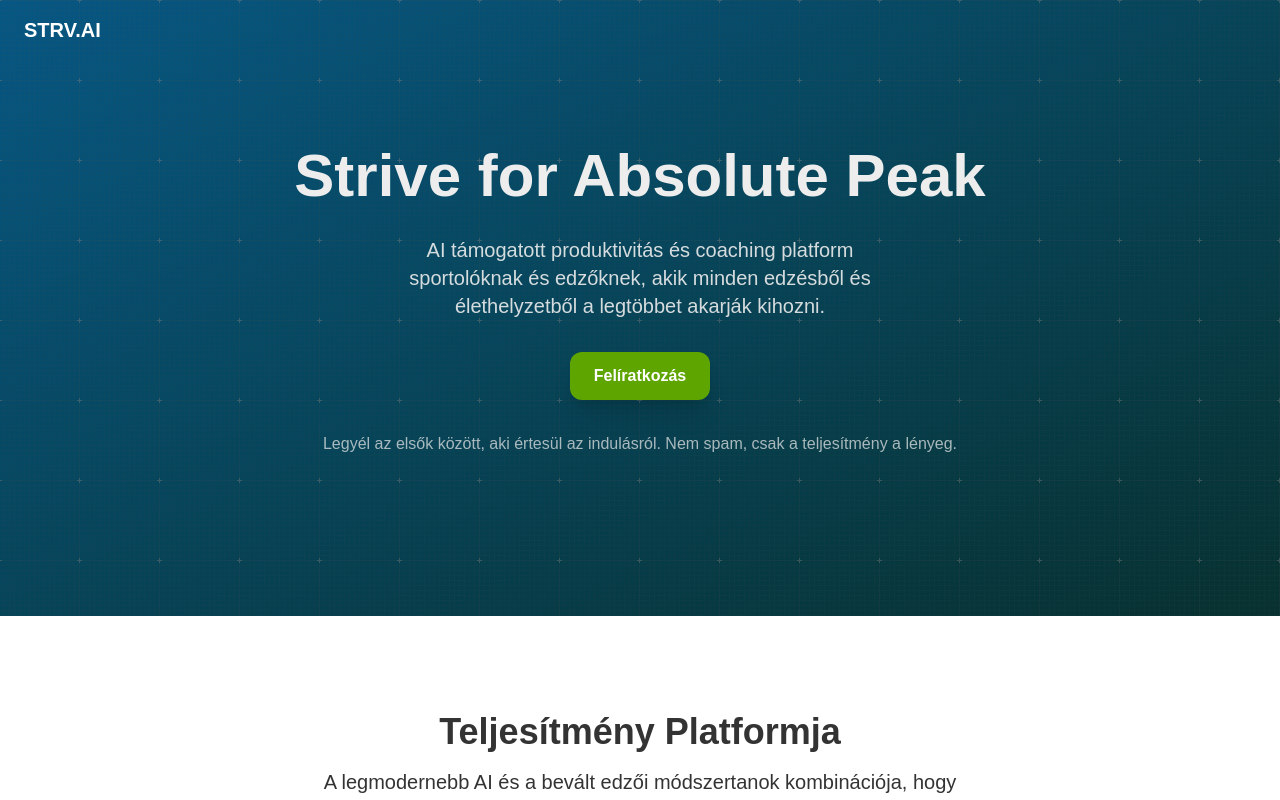
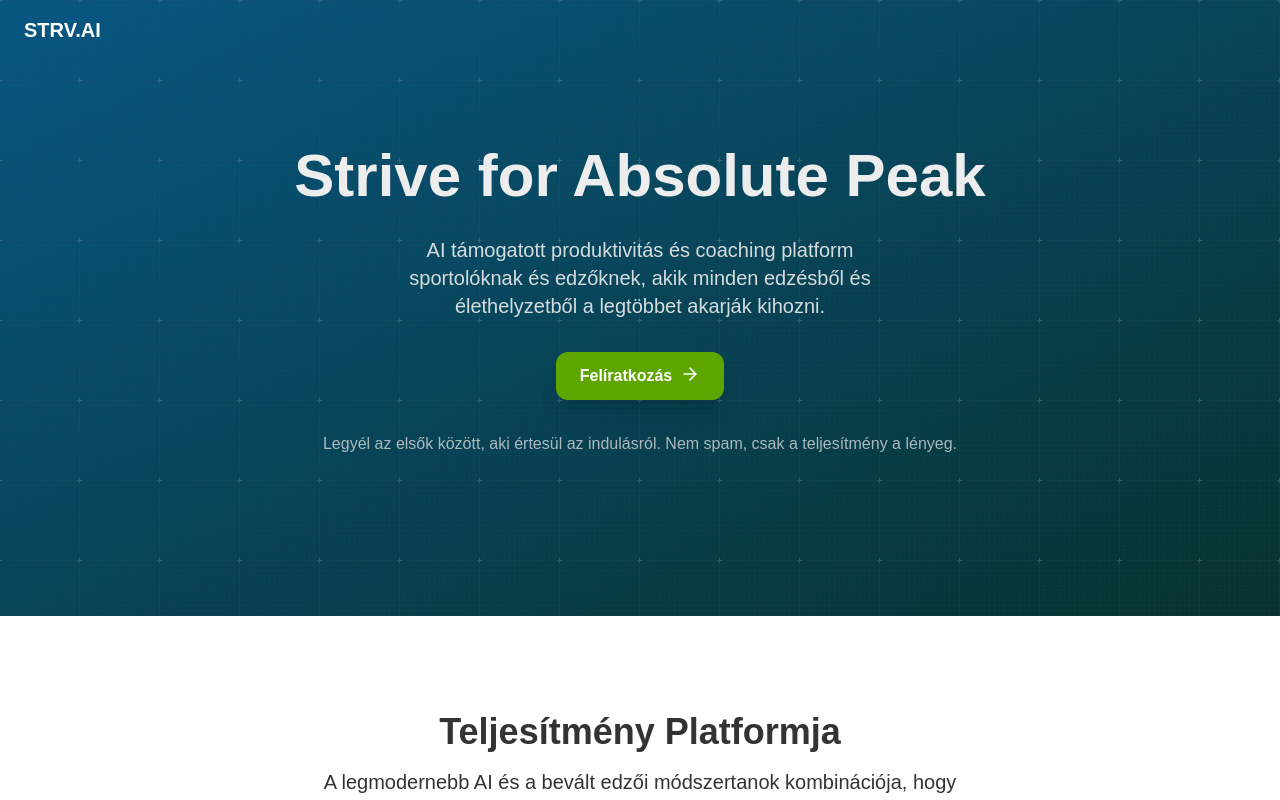
Before and after one commit to followthepattern/strv-website, a Next.js app: page /hu in a window 1280 px wide. Shown: the top 800 px of the page. Built offline with nearby package versions, Linux system fonts and the light colour scheme.

Commit message:
Implements hungarian layout to improving SEO later on.

```diff
--- /dev/null
+++ b/app/hu/layout.tsx
@@ -0,0 +1,34 @@
+import type { Metadata } from "next";
+import { Geist, Geist_Mono } from "next/font/google";
+import "./../globals.css";
+
+const geistSans = Geist({
+  variable: "--font-geist-sans",
+  subsets: ["latin"],
+});
+
+const geistMono = Geist_Mono({
+  variable: "--font-geist-mono",
+  subsets: ["latin"],
+});
+
+export const metadata: Metadata = {
+  title: "STRV AI - magyar",
+  description: "AI Támogatott Productivity és Edzés Platform",
+};
+
+export default function RootLayout({
+  children,
+}: Readonly<{
+  children: React.ReactNode;
+}>) {
+  return (
+    <html lang="hu">
+      <body
+        className={`${geistSans.variable} ${geistMono.variable} antialiased`}
+      >
+        {children}
+      </body>
+    </html>
+  );
+}
--- a/app/hu/page.tsx
+++ b/app/hu/page.tsx
@@ -18,14 +18,15 @@ export default function Home() {
             <p className="mt-4 text-lg sm:text-xl opacity-90 md:mx-30">
               AI támogatott produktivitás és coaching platform sportolóknak és edzőknek, akik minden edzésből és élethelyzetből a legtöbbet akarják kihozni.
             </p>
-            <div className="mt-8">
+            <div className="mt-8 flex justify-center">
               <a
                 href="#"
               >
                 <button
-                  className="rounded-xl bg-lime-600 px-6 py-3 text-white cursor-pointer font-bold transition delay-100 duration-300 ease-in-out hover:-translate-y-1 hover:scale-110 shadow-xl"
+                  className="rounded-xl bg-lime-600 px-6 py-3 text-white cursor-pointer font-bold transition delay-100 duration-300 ease-in-out hover:-translate-y-1 hover:scale-110 shadow-xl space-x-2 flex"
                 >
-                  Felíratkozás
+                  <span>Felíratkozás</span>
+                  <ArrowRight className="w-5 h-5" />
                 </button>
               </a>
             </div>
@@ -102,7 +103,7 @@ export default function Home() {
                 <button
                   className="rounded-xl bg-lime-600 px-6 py-3 text-white cursor-pointer font-bold transition delay-100 duration-300 ease-in-out hover:-translate-y-1 hover:scale-110 shadow-xl flex space-x-2"
                 >
-                  <span>Get Notified When We Launch</span>
+                  <span>Kérek értesítést az indulásról</span>
                   <ArrowRight className="w-5 h-5" />
                 </button>
               </a>
--- a/app/page.tsx
+++ b/app/page.tsx
@@ -18,14 +18,15 @@ export default function Home() {
             <p className="mt-4 text-lg sm:text-xl opacity-90 md:mx-30">
               AI-powered productivity and coaching platform designed for athletes and coaches who demand excellence in every aspect of their training and life.
             </p>
-            <div className="mt-8">
+            <div className="mt-8 flex justify-center">
               <a
                 href="#"
               >
                 <button
-                  className="rounded-xl bg-lime-600 px-6 py-3 text-white cursor-pointer font-bold transition delay-100 duration-300 ease-in-out hover:-translate-y-1 hover:scale-110 shadow-xl"
+                  className="rounded-xl bg-lime-600 px-6 py-3 text-white cursor-pointer font-bold transition delay-100 duration-300 ease-in-out hover:-translate-y-1 hover:scale-110 shadow-xl space-x-2 flex"
                 >
-                  Get Early Access
+                  <span>Get Early Access</span>
+                  <ArrowRight className="w-5 h-5" />
                 </button>
               </a>
             </div>
```
